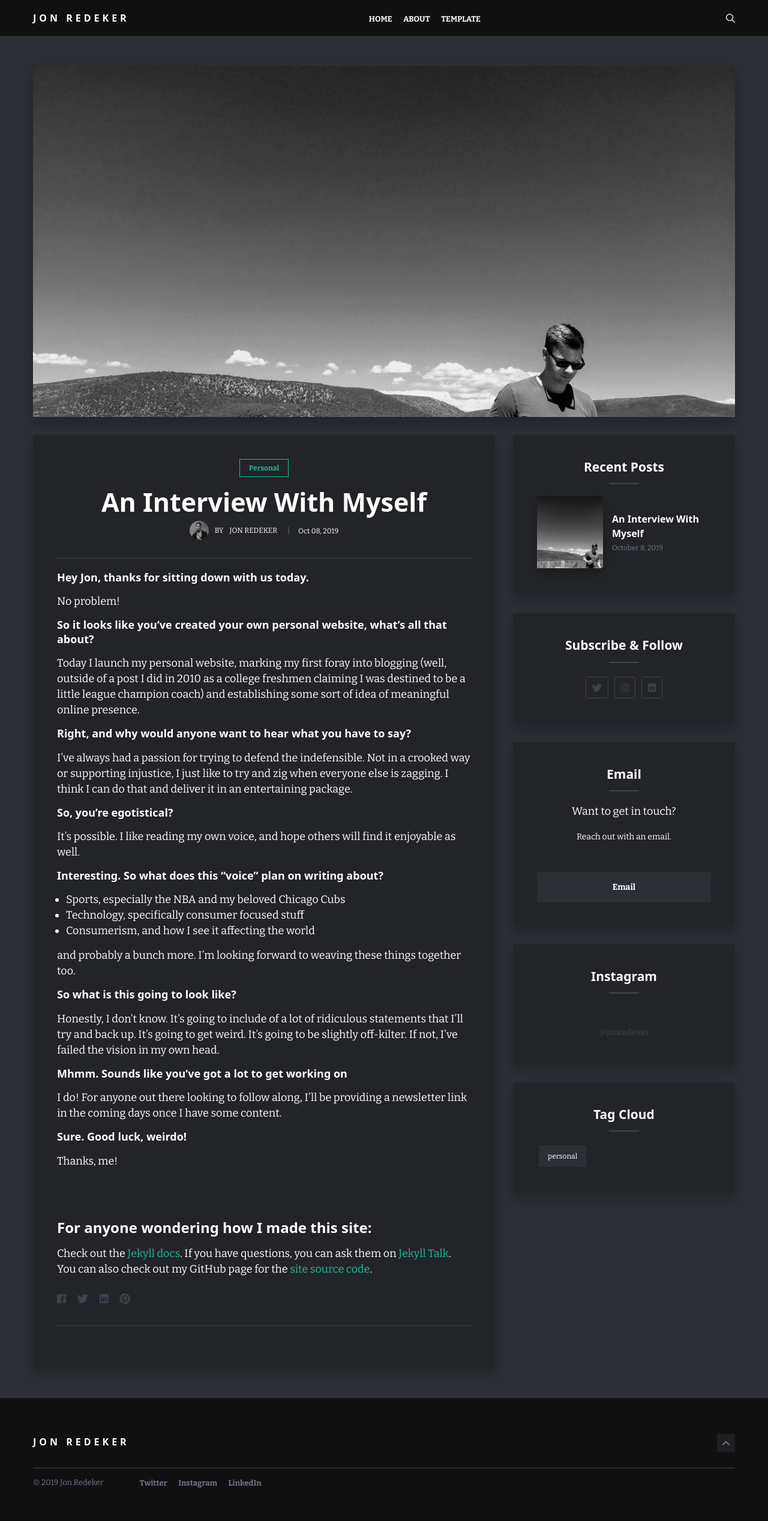
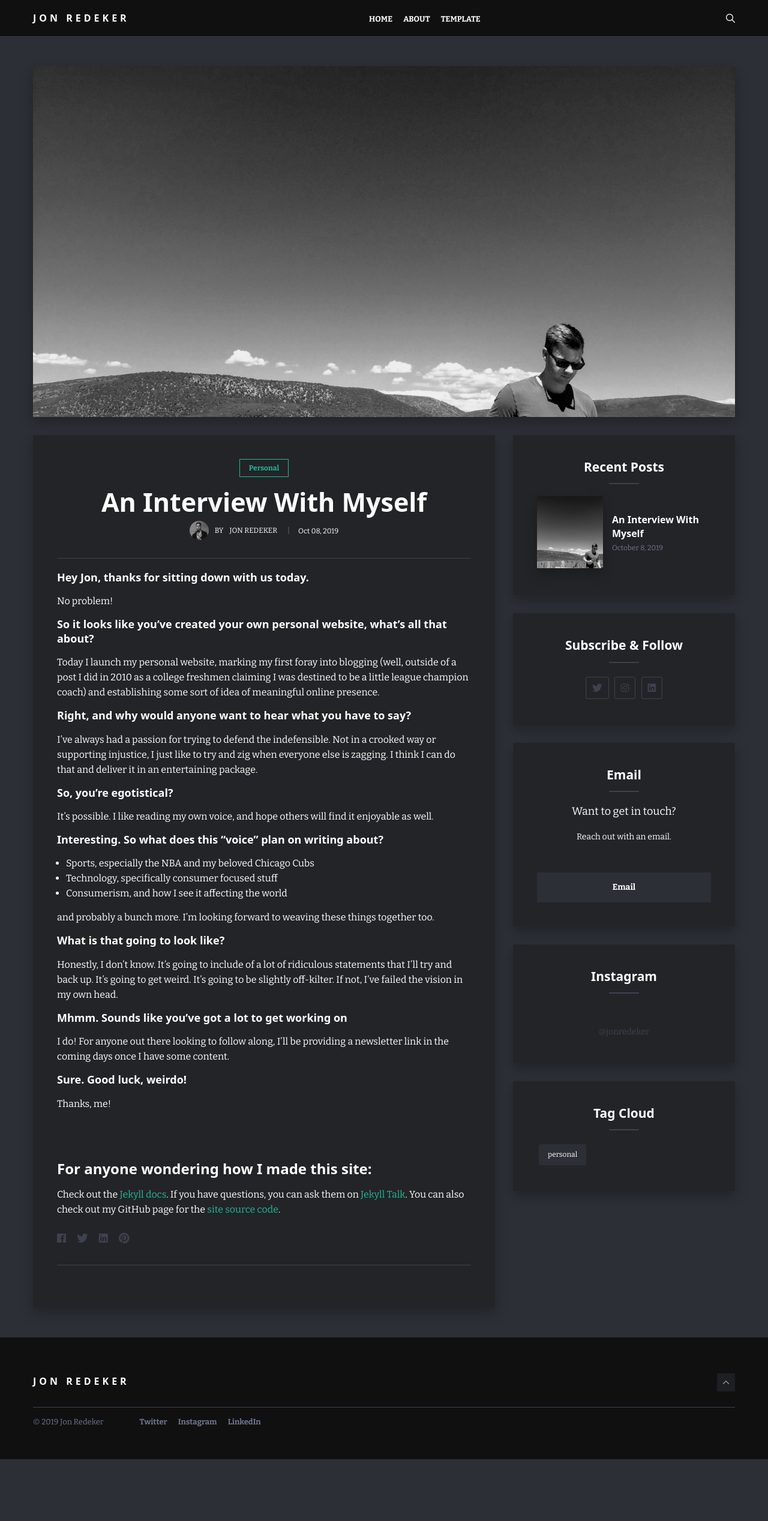
Before and after one commit to JRedeker/jonredeker.com, a Jekyll site: the page built from _posts/2019-11-8-welcome.md, in a window 1280 px wide. Shown: the whole page at 60% size. Built offline with Jekyll 4.4.1, drawn with Linux system fonts in a browser that asks for light colours; nearby versions of some CDN libraries; a script that is not in the unit is left out; after the commit the page ends 2432 px from its top, so only the background shows below that.

Commit message:
once again, font change

```diff
--- a/_posts/2019-11-8-welcome.md
+++ b/_posts/2019-11-8-welcome.md
@@ -25,7 +25,7 @@ It's possible.  I like reading my own voice, and hope others will find it enjoya
 
 and probably a bunch more.  I'm looking forward to weaving these things together too.
 
-##### So what is this going to look like?
+##### What is that going to look like?
 Honestly, I don't know.  It's going to include of a lot of ridiculous statements that I'll try and back up.  It's going to get weird.  It's going to be slightly off-kilter.  If not, I've failed the vision in my own head.
 
 ##### Mhmm.  Sounds like you've got a lot to get working on
--- a/_sass/2-base/_base.scss
+++ b/_sass/2-base/_base.scss
@@ -1,5 +1,5 @@
 // Body
-$base-font-size: 18px;
+$base-font-size: 16px;
 $base-font-style: normal;
 $base-font-variant: normal;
 $base-font-weight: normal;
@@ -13,7 +13,7 @@ Roboto,
 Ubuntu,
 Arial,
 sans-serif;
-$base-line-height: 26px;
+$base-line-height: 25px;
 *,
 *::after,
 *::before {
```
Also changed, not shown: _sass/4-layouts/_page.scss (+4 -4 lines).
